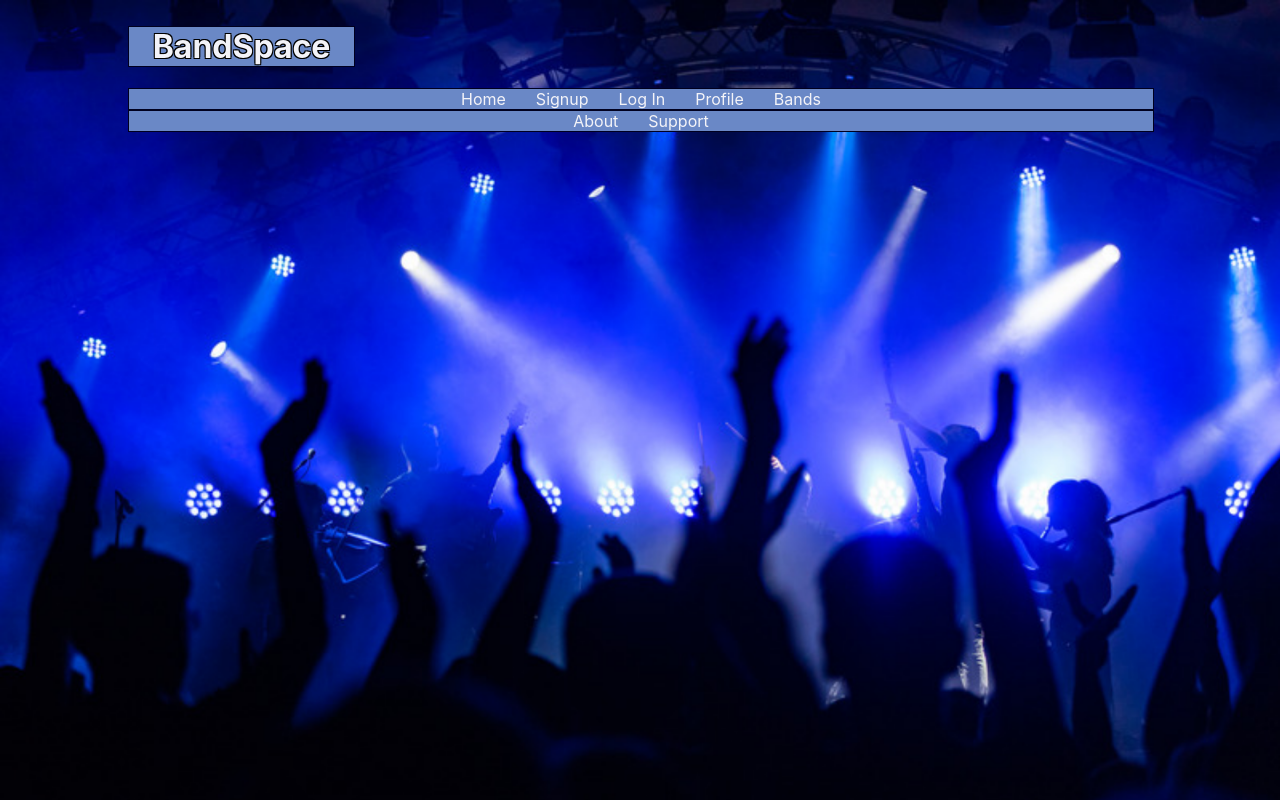
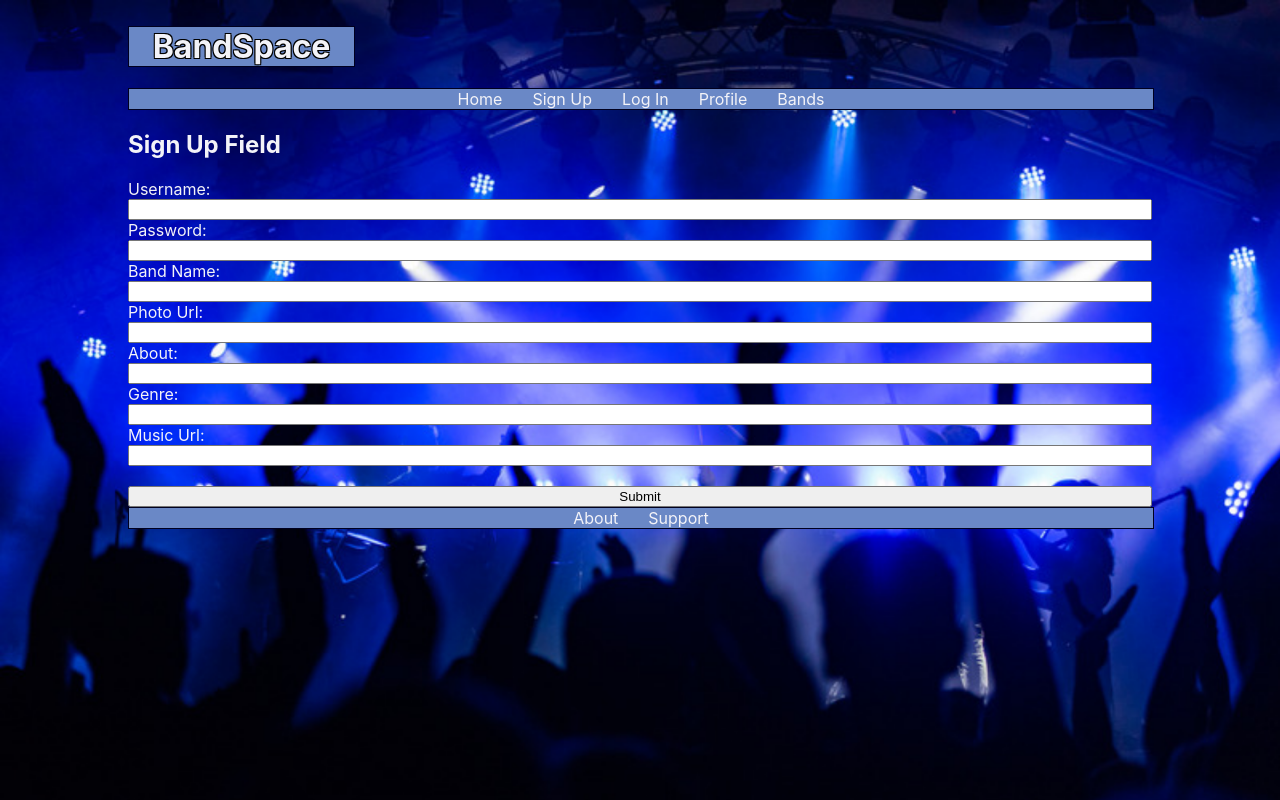
Before and after one commit to Skyvassa/bandspace_frontend, a React (Create React App) app: page /bandsignup in a window 1280 px wide. Built offline with nearby package versions, Linux system fonts and the light colour scheme; no server answers.

Commit message:
End of workday commit

```diff
--- a/src/App.js
+++ b/src/App.js
@@ -73,6 +73,21 @@ class App extends Component {
     })
   }
 
+  createBand = async (evt, bandContent) => {
+    evt.preventDefault();
+
+    const response = await axios.post(`http://localhost:8000/bands/${this.state.user.id}`, {data:bandContent});
+    const newBand = {id:response.data[0].pk, ...response.data[0].fields}
+
+    const bands = this.state.bands;
+    bands.push(newBand);
+
+    this.setState({
+      bands
+    })
+    this.props.history.push('/bands');
+  }
+
   createUser = async (evt, userProfile) => {
     evt.preventDefault();
 
@@ -98,7 +113,7 @@ class App extends Component {
           <nav>
             <ul>
               <li><Link to='/'>Home</Link></li>
-              <li><Link to='/signup'>Signup</Link></li>
+              <li><Link to='/signup'>Sign Up</Link></li>
               <li><Link to='/login'>Log In</Link></li>
               <li><Link to='/profile'>Profile</Link></li>
               <li><Link to ='/bands'>Bands</Link></li>
@@ -131,7 +146,7 @@ class App extends Component {
           <Route path="/signup" render={() =>
             <Signup />
           } />
-          <Route path='bandsignup' render ={() =>
+          <Route path='/bandsignup' render ={() =>
             <SignupBand />
           } />
         </main>
--- /dev/null
+++ b/src/Components/Band/Band.css
@@ -0,0 +1,11 @@
+.band-wrapper {
+    display: flex;
+    flex-direction: column;
+    text-align: center;
+    align-items: center;
+    border: 1px solid #00001F;
+    padding: 5px;
+    margin: 25px auto;
+    background-color: #6a88c6;
+    width: 50%;
+}
--- a/src/Components/Band/Band.js
+++ b/src/Components/Band/Band.js
@@ -3,15 +3,15 @@ import React from 'react';
 // import { faHeartBroken } from '@fortawesome/free-solid-svg-icons'
 // import { FontAwesomeIcon } from '@fortawesome/react-fontawesome'
 // import { render } from '@testing-library/react';
-// import './Band.css';
+import './Band.css';
 
 const Band = (props) => {
     return (
-        <div>
+        <div className="band-wrapper">
             <img src={props.band.photo} alt="band"/>
-            <p>{props.band.band_name}</p>
+            <h3>{props.band.band_name}</h3>
             <p>{props.band.about}</p>
-            <p>{props.band.genre}</p>
+            <p>Genre: {props.band.genre}</p>
             <a href={props.band.music_url} />
             <button onClick={() => props.updateBand(props.band.id)}>Like</button>
         </div>
--- /dev/null
+++ b/src/Components/Bands/Bands.css
@@ -0,0 +1,6 @@
+.bands-wrapper {
+    display: flex;
+    flex-direction: column;
+    text-align: center;
+    align-items: center;
+}
--- a/src/Components/Bands/Bands.js
+++ b/src/Components/Bands/Bands.js
@@ -2,17 +2,14 @@ import React from 'react';
 import { Route, Link } from 'react-router-dom';
 import Band from '../Band/Band';
 import SignupBand from '../SignupBand/SignupBand';
-// import './Bands.css';
+import './Bands.css';
 
 const Bands = (props) => {
     return (
-        <div>
+        <div className="bands-wrapper">
             {props.bands.map(band =>
                 <Band band={band} updateBand={props.updateBand}/>
             )}
-            <Route path='/bandsignup' render ={() =>
-            <SignupBand />
-          } />
             <h1><Link to ='/bandsignup'>Create A Band</Link></h1>
         </div>
     )
--- /dev/null
+++ b/src/Components/SignupBand/SignupBand.css
@@ -0,0 +1,4 @@
+.signupband {
+    display: flex;
+    flex-direction: column;
+}
--- a/src/Components/SignupBand/SignupBand.js
+++ b/src/Components/SignupBand/SignupBand.js
@@ -1,4 +1,5 @@
 import React, {useState} from 'react';
+import './SignupBand.css'
 
 const SignupBand = (props) => {
     const [content, updateContent] = useState({
@@ -14,56 +15,57 @@ const SignupBand = (props) => {
     }
     return (
         <div>
-            <h2>Signup Field</h2>
-            <form onSubmit={(evt) => props.createUser(evt, content)}>
-                <input className='username'
+            <h2>Sign Up Field</h2>
+            <form className="signupband" onSubmit={(evt) => props.createUser(evt, content)}>
+                Username:<input className='username'
                     type="textbox"
                     maxLength="50"
                     name="username"
                     value={content.username}
                     onChange={onChange}
                 />
-                <input className='password'
+                Password:<input className='password'
                     type="password"
                     maxLength="50"
                     name="password"
                     value={content.password}
                     onChange={onChange}
                 />
-                <input className='band_name'
+                Band Name:<input className='band_name'
                     type="textbox"
                     maxLength="100"
                     name="band_name"
                     value={content.band_name}
                     onChange={onChange}
                 />
-                <input className='photo'
+                Photo Url:<input className='photo'
                     type="textbox"
                     name="photo"
                     value={content.phot}
                     onChange={onChange}
                 />
-                <input className='about'
+                About:<input className='about'
                     type="textbox"
                     name="about"
                     value={content.about}
                     onChange={onChange}
                 />
-                <input className='genre'
+                Genre:<input className='genre'
                     type="textbox"
                     name="genre"
                     value={content.genre}
                     onChange={onChange}
                 />
-                <input className='music_url'
+                Music Url:<input className='music_url'
                     type="textbox"
                     name="music_url"
                     value={content.music_url}
                     onChange={onChange}
                 />
+                <br></br>
                 <input
                     type="submit"
-                    value="submit"
+                    value="Submit"
                 />
             </form>
         </div>
```
